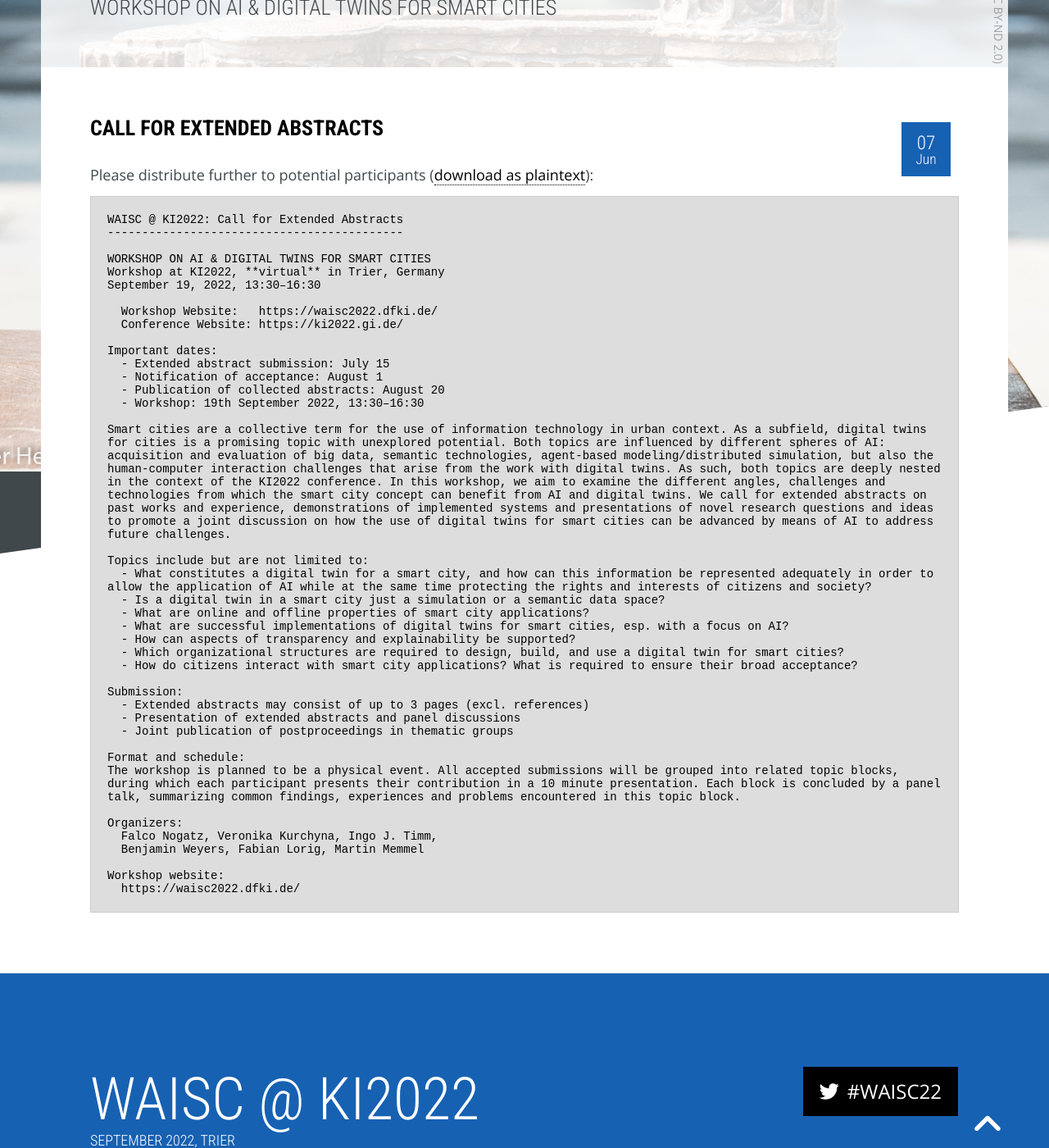
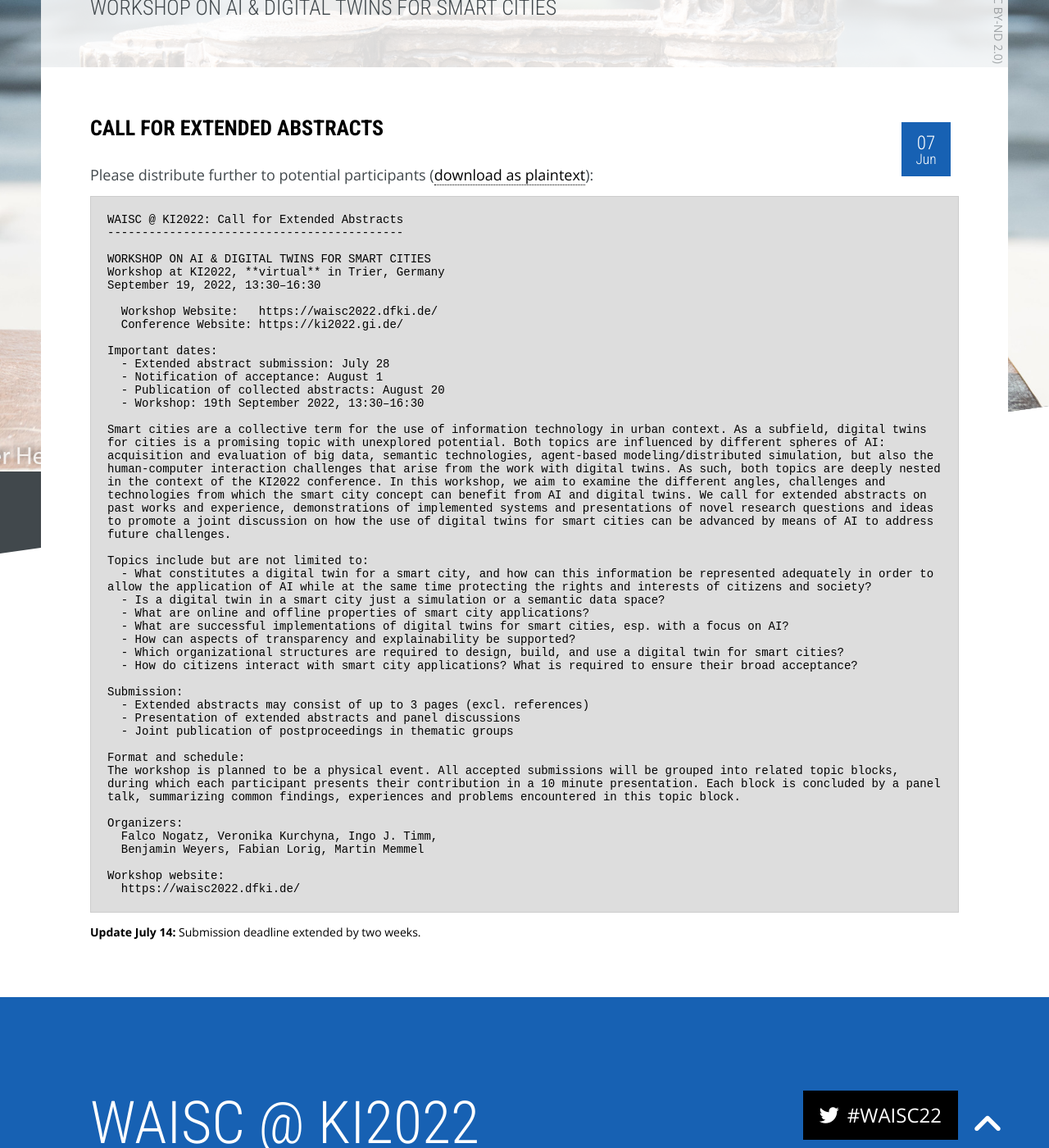
Before and after one commit to DFKI/waisc2022.dfki.de, a Jekyll site: the page built from _posts/news/2022-06-07-call-for-extended-abstracts.html, in a window 1280 px wide and 1400 px high, scrolled down 225 px. Shown: the whole window at 82% size. Built offline with Jekyll 4.4.1, drawn with Linux system fonts in a browser that asks for light colours; nearby versions of some CDN libraries; library files that are not in the unit come from our copies.

Commit message:
Update news entry on Call for Abstracts to reflect updated deadline

```diff
--- a/_posts/news/2022-06-07-call-for-extended-abstracts.html
+++ b/_posts/news/2022-06-07-call-for-extended-abstracts.html
@@ -23,7 +23,7 @@
   Conference Website: https://ki2022.gi.de/
 
 Important dates:
-  - Extended abstract submission: July 15
+  - Extended abstract submission: July 28
   - Notification of acceptance: August 1
   - Publication of collected abstracts: August 20
   - Workshop: 19th September 2022, 13:30–16:30
@@ -54,3 +54,5 @@
 Workshop website:
   https://waisc2022.dfki.de/
 </pre>
+
+<strong>Update July 14:</strong> Submission deadline extended by two weeks.
--- a/data/WAISC22_Call-for-Extended-Abstracts.txt
+++ b/data/WAISC22_Call-for-Extended-Abstracts.txt
@@ -9,7 +9,7 @@
   Conference Website: https://ki2022.gi.de/
 
 Important dates:
-  - Extended abstract submission: July 15
+  - Extended abstract submission: July 28
   - Notification of acceptance: August 1
   - Publication of collected abstracts: August 20
   - Workshop: 19th September 2022, 13:30–16:30
```
